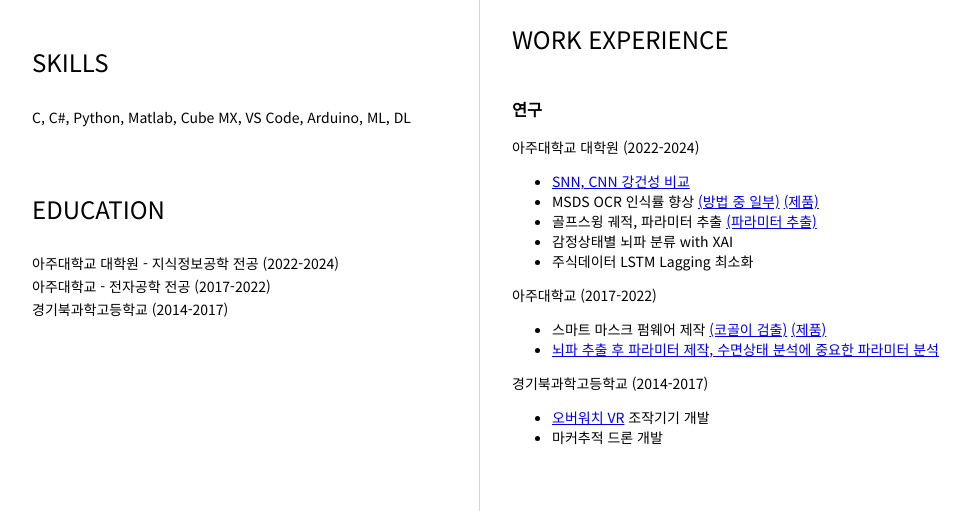
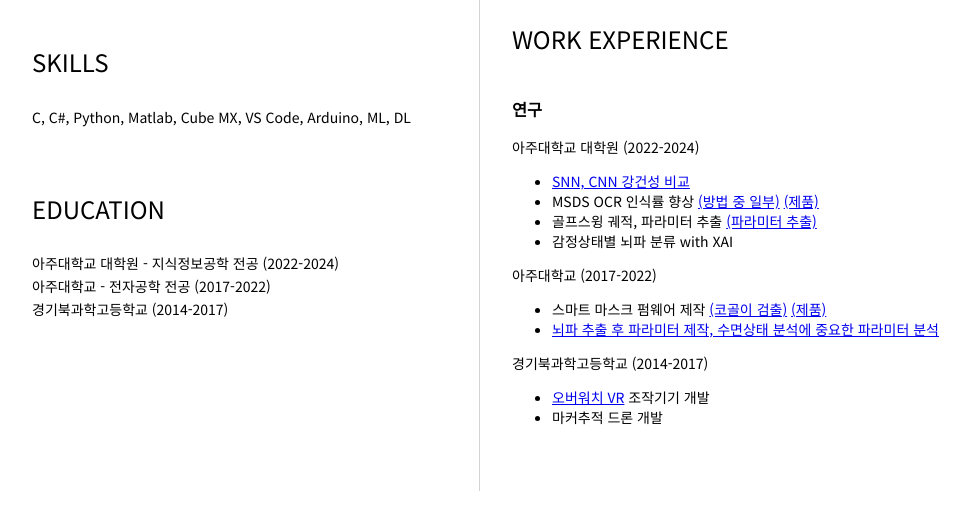
Before and after one commit to stall-embedded/resume, a plain HTML site: page index.html in a window 1280 px wide. Shown: the part 370-881 px from the top of the page, without its empty margins (160-1130 px from the left). Drawn offline with Linux system fonts and the light colour scheme.

Commit message:
sub stock

```diff
--- a/index.html
+++ b/index.html
@@ -72,7 +72,6 @@
                         <a href="https://www.dbpia.co.kr/journal/articleDetail?nodeId=NODE11487386">(파라미터 추출)</a>
                     </li>
                     <li>감정상태별 뇌파 분류 with XAI</li>
-                    <li>주식데이터 LSTM Lagging 최소화</li>
                 </ul>
                 <p>아주대학교 (2017-2022)</p>
                 <ul>
```
